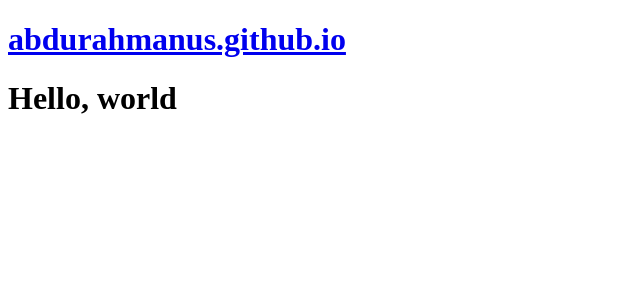
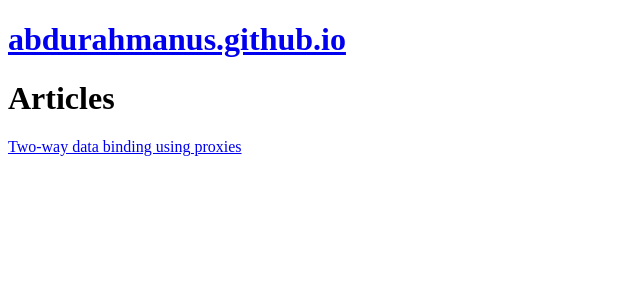
Before and after one commit to abdurahmanus/abdurahmanus.github.io, a SvelteKit app: page / in a window 1280 px wide. Shown: the top 300 px of the page, without its empty margins (0-640 px from the left). Built offline with nearby package versions, Linux system fonts and the light colour scheme.

Commit message:
add link to an article

```diff
--- a/src/routes/+page.svelte
+++ b/src/routes/+page.svelte
@@ -1 +1,3 @@
-<h1>Hello, world</h1>
+<h1>Articles</h1>
+
+<a href="two-way-data-binding-using-proxies">Two-way data binding using proxies</a>
```
